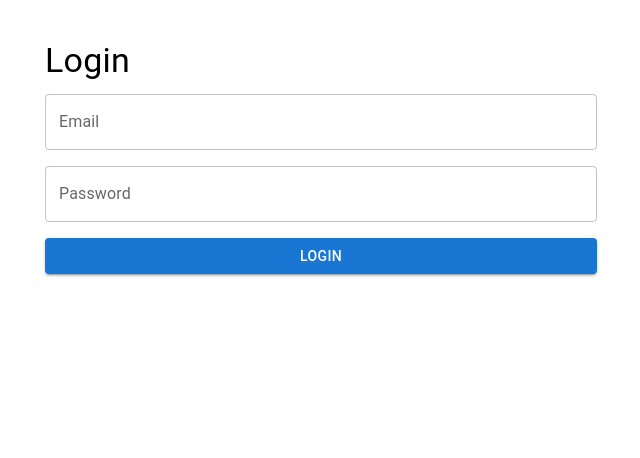
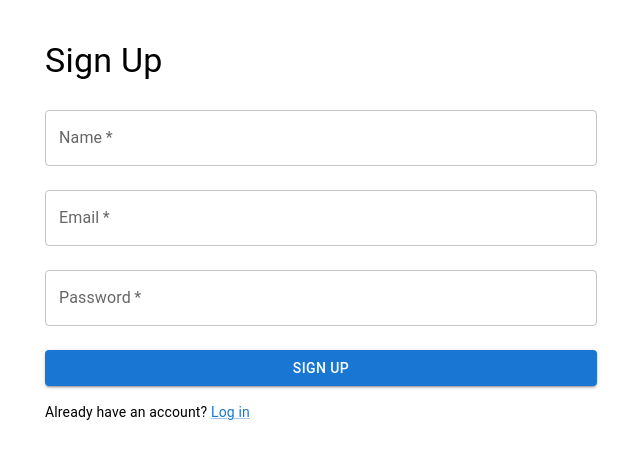
Before and after one commit to Mrigankkh/Melosofia, a React (Create React App) app: page /signup in a window 1280 px wide. Shown: the top 458 px of the page, without its empty margins (319-959 px from the left). Built offline with nearby package versions, Linux system fonts and the light colour scheme.

Commit message:
Added a functional signup page

```diff
--- a/package.json
+++ b/package.json
@@ -17,6 +17,7 @@
     "react-redux": "^9.1.2",
     "react-router-dom": "^6.26.2",
     "react-scripts": "5.0.1",
+    "react-toastify": "^10.0.5",
     "web-vitals": "^2.1.4"
   },
   "scripts": {
--- a/src/api/authAPI.js
+++ b/src/api/authAPI.js
@@ -1,19 +1,50 @@
 import { initializeApp } from "firebase/app";
-import { getAuth, signInWithEmailAndPassword, createUserWithEmailAndPassword, signOut as fsignOut } from "firebase/auth";
-import firebaseConfig from '../config/firebaseConfig'
+import {
+  getAuth,
+  signInWithEmailAndPassword,
+  createUserWithEmailAndPassword,
+  signOut as fsignOut,
+} from "firebase/auth";
+import firebaseConfig from "../config/firebaseConfig";
+import {
+  getFirestore,
+  collection,
+  getDocs,
+  setDoc,
+  doc,
+  query,
+  where,
+} from "firebase/firestore";
+import { toast } from "react-toastify";
+
 // Your web app's Firebase configuration
-
 
 // Initialize Firebase
 const app = initializeApp(firebaseConfig);
 const auth = getAuth(app);
+const db = getFirestore(app);
 // Sign up with email and password
 
-export const signUpWithEmailPassword = async (email, password) => {
+export const signUpWithEmailPassword = async (name, email, password) => {
   try {
+    // Firebase auth
+    const userCredential = await createUserWithEmailAndPassword(
+      auth,
+      email,
+      password
+    );
+    const user = userCredential.user;
 
-        const userCredential = await createUserWithEmailAndPassword(email, password);
-        return userCredential.user;
+    toast.success("User created successfully", user);
+    // Create new enrty for user in firestore
+
+    await setDoc(doc(db, "users", user.uid), {
+      name,
+      email,
+      createdAt: new Date(),
+    });
+
+    return user.uid;
   } catch (error) {
     throw error;
   }
@@ -22,12 +53,16 @@ export const signUpWithEmailPassword = async (email, password) => {
 // Sign in with email and password
 export const signInWithEmailPassword = async (email, password) => {
   try {
-        console.log('Trying to sign in user... ');
+    console.log("Trying to sign in user... ");
 
-        const userCredential = await signInWithEmailAndPassword(auth,email, password);
-        console.log('User signed in: ', userCredential.user);
+    const userCredential = await signInWithEmailAndPassword(
+      auth,
+      email,
+      password
+    );
+    console.log("User signed in: ", userCredential.user);
 
-        return userCredential.user;
+    return userCredential.user.uid;
   } catch (error) {
     throw error;
   }
--- /dev/null
+++ b/src/api/userAPI.js
@@ -0,0 +1,31 @@
+import { initializeApp } from "firebase/app";
+import {
+  getAuth,
+  signInWithEmailAndPassword,
+  createUserWithEmailAndPassword,
+  signOut as fsignOut,
+} from "firebase/auth";
+import firebaseConfig from "../config/firebaseConfig";
+import {
+  getFirestore,
+  collection,
+  getDoc,doc,
+  query,
+  where,
+} from "firebase/firestore";
+
+export const fetchUserData = async (userId) => {
+
+    const app = initializeApp(firebaseConfig);
+    const db = getFirestore(app);
+    try {
+        const userDoc = await getDoc(doc(db,'users', userId));
+        if (userDoc.exists) {
+            return userDoc.data(); // Return user data as an object
+        } else {
+            throw new Error("User not found");
+        }
+    } catch (error) {
+        throw error; // Handle errors appropriately
+    }
+};
--- a/src/features/auth/authSlice.js
+++ /dev/null
@@ -1,34 +0,0 @@
-import {createSlice} from '@reduxjs/toolkit';
-
-const initialState = {
-    user: null,
-    isAuthenticated: false,
-    error: null,
-}
-
-const authSlice = createSlice({
-    name: 'auth',
-    initialState,
-    reducers: {
-
-        login: (state, action) => {
-
-            state.loading = false;
-            state.isAuthenticated = true;
-            state.user = action.payload;
-        },
-        loginFail: (state, action) => {
-            state.loading = false;
-            state.error = action.payload;
-        },
-        logout: (state) => {
-            state.loading = false;
-            state.isAuthenticated = false;
-            state.user = null;
-        }
-    }
-});
-
-export const { logout, login, loginFail } = authSlice.actions;
-
-export default authSlice.reducer;
--- a/src/index.js
+++ b/src/index.js
@@ -4,7 +4,7 @@ import './index.css';
 import App from './App';
 import reportWebVitals from './reportWebVitals';
 import { Provider } from 'react-redux';
-import store from './app/store';
+import store from './store';
 const root = ReactDOM.createRoot(document.getElementById('root'));
 root.render(
   <Provider store={store}>
--- a/src/pages/Login/Login.js
+++ b/src/pages/Login/Login.js
@@ -2,8 +2,9 @@ import React, { useState } from 'react';
 import { TextField, Button, Container, Typography, Box } from '@mui/material';
 import { useDispatch } from 'react-redux';
 import {signInWithEmailPassword} from '../../api/authAPI';
-import { login, loginFail } from '../../features/auth/authSlice';
+import { login, loginFail } from '../../store/authSlice';
 import { useNavigate } from 'react-router-dom';
+import { fetchUserData } from '../../api/userAPI';
 const Login = () => {
     const [email, setEmail] = useState('');
     const [password, setPassword] = useState('');
@@ -14,7 +15,8 @@ const Login = () => {
         try {
             e.preventDefault();
            console.log('Trying to sign in user with email: ', email);
-          const user = await signInWithEmailPassword(email, password);
+          const userId = await signInWithEmailPassword(email, password);
+          const user = fetchUserData(userId);
           dispatch(login(user));
           navigate('/');
         } catch (error) {
--- a/src/pages/Login/Signup.js
+++ b/src/pages/Login/Signup.js
@@ -1,7 +1,17 @@
 import React, { useState } from 'react';
-import { TextField, Button, Container, Typography, Box } from '@mui/material';
+import { TextField, Button, Container, Typography, Box, Link } from '@mui/material';
+import { Link as RouterLink } from 'react-router-dom';
+import { useDispatch } from 'react-redux';
+import {signUpWithEmailPassword} from '../../api/authAPI';
+import { signup, signupFail } from '../../store/authSlice';
+import { useNavigate } from 'react-router-dom';
+import { fetchUserData } from '../../api/userAPI';
+import { toast } from 'react-toastify';
+const Signup = () => {
 
-const Signup = () => {
+    const dispatch = useDispatch();
+    const navigate = useNavigate();
+
     const [formData, setFormData] = useState({
         name: '',
         email: '',
@@ -16,23 +26,31 @@ const Signup = () => {
         });
     };
 
-    const handleSubmit = (e) => {
-        e.preventDefault();
-        // Handle form submission logic here
-        console.log(formData);
+    const handleSignup = async (e) => {
+        try {
+            e.preventDefault();
+             const userId = await signUpWithEmailPassword(formData.name, formData.email, formData.password);
+
+             const user  = fetchUserData(userId)
+            dispatch(signup(user));
+            navigate('/');
+        } catch (error) {
+            // Inside handleSignup catch block
+            toast.error(error.message);
+            dispatch(signupFail(error));
+        }
     };
-
     return (
         <Container maxWidth="sm">
             <Box sx={{ mt: 5 }}>
                 <Typography variant="h4" component="h1" gutterBottom>
                     Sign Up
                 </Typography>
-                <form onSubmit={handleSubmit}>
+                <form onSubmit={handleSignup}>
                     <TextField
-                        label="Username"
-                        name="username"
-                        value={formData.username}
+                        label="Name"
+                        name="name"
+                        value={formData.name}
                         onChange={handleChange}
                         fullWidth
                         margin="normal"
@@ -62,6 +80,14 @@ const Signup = () => {
                         Sign Up
                     </Button>
                 </form>
+                <Box sx={{ mt: 2 }}>
+                    <Typography variant="body2">
+                        Already have an account?{' '}
+                        <Link component={RouterLink} to="/login">
+                            Log in
+                        </Link>
+                    </Typography>
+                </Box>
             </Box>
         </Container>
     );
--- a/src/routes/routes.js
+++ b/src/routes/routes.js
@@ -4,6 +4,7 @@ import Layout from "../components/Layout";
 import Login from "../pages/Login/Login";
 import Song from "../pages/Song/Song";
 import Home from "../pages/Home/Home";
+import Signup from "../pages/Login/Signup";
 const AppRoutes = () => {
   return (
       <Routes>
@@ -13,7 +14,7 @@ const AppRoutes = () => {
         </Route>
         <Route path="/song" element={<Song song_id='1'/>} />
 
-          <Route path="/signup" element={<Login />} />
+          <Route path="/signup" element={<Signup />} />
           <Route path="/login" element={<Login />} />
 
       </Routes>
--- /dev/null
+++ b/src/store/authSlice.js
@@ -0,0 +1,42 @@
+import { createSlice } from "@reduxjs/toolkit";
+
+const initialState = {
+  user: null,
+  isAuthenticated: false,
+  error: null,
+};
+
+const authSlice = createSlice({
+  name: "auth",
+  initialState,
+  reducers: {
+    signup: (state, action) => {
+      state.loading = false;
+      state.isAuthenticated = true;
+      state.user = action.payload;
+    },
+
+    signupFail: (state, action) => {
+      state.loading = false;
+      state.error = action.payload;
+    },
+    login: (state, action) => {
+      state.loading = false;
+      state.isAuthenticated = true;
+      state.user = action.payload;
+    },
+    loginFail: (state, action) => {
+      state.loading = false;
+      state.error = action.payload;
+    },
+    logout: (state) => {
+      state.loading = false;
+      state.isAuthenticated = false;
+      state.user = null;
+    },
+  },
+});
+
+export const {signup,signupFail, logout, login, loginFail } = authSlice.actions;
+
+export default authSlice.reducer;
--- a/src/app/store.js
+++ b/src/store/index.js
@@ -1,5 +1,5 @@
 import { configureStore } from '@reduxjs/toolkit';
-import authReducer from '../features/auth/authSlice';
+import authReducer from './authSlice';
 
 const store = configureStore({
   reducer: {
```
Also changed, not shown: src/store/userSlice.js (added), 1 other file (tests, documents, lock files or other folders). Lines whose indentation alone changed are shown as unchanged.
